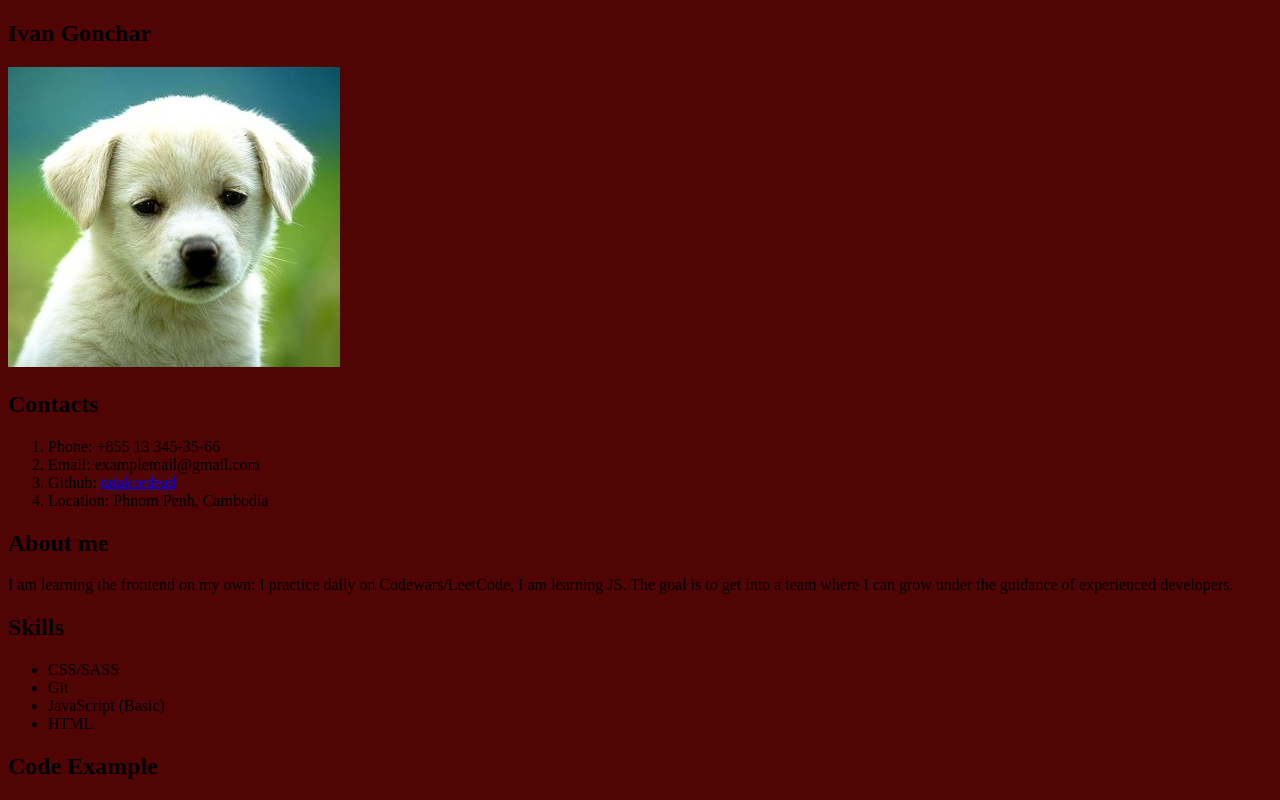
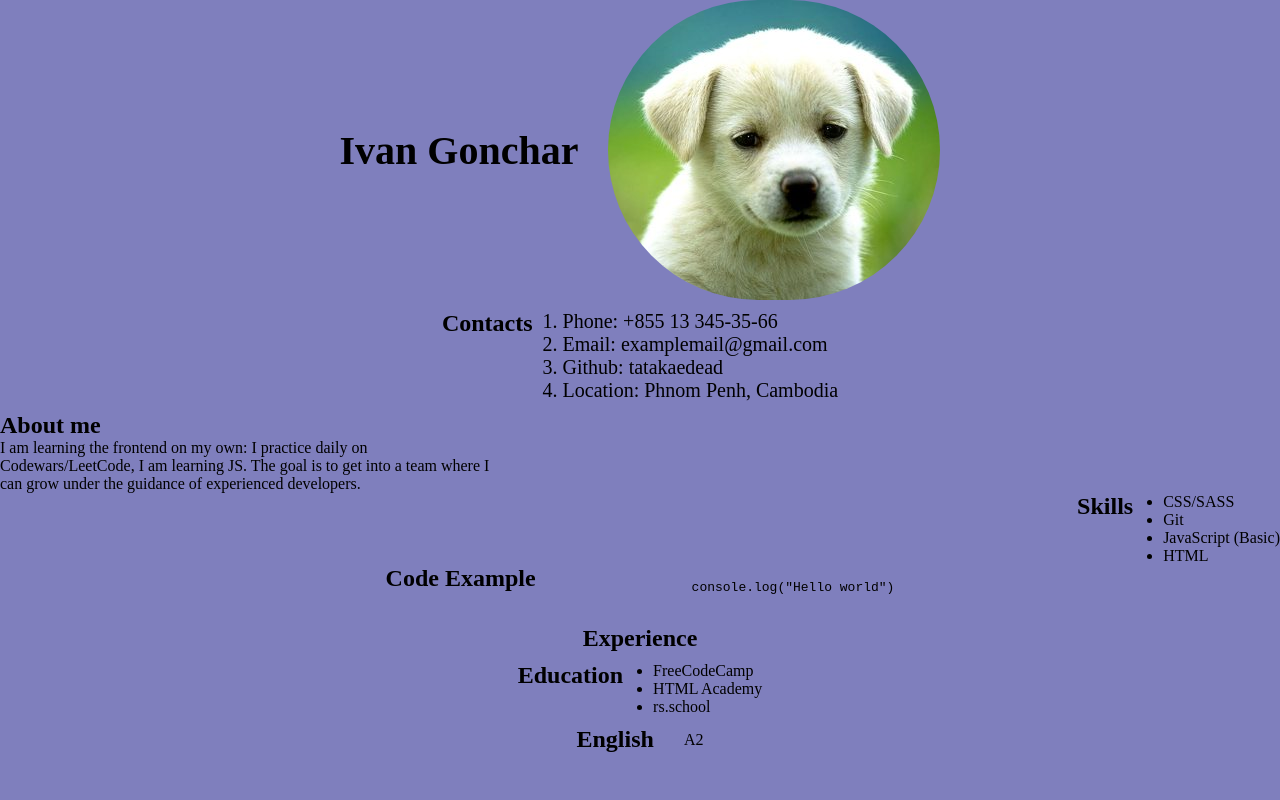
Before and after one commit to tatakaedead/rsschool-cv, a plain HTML site: page index.html in a window 1280 px wide. Shown: the top 800 px of the page. Drawn offline with Linux system fonts and the light colour scheme.

Commit message:
feat: add css file

```diff
--- a/css/style.css
+++ b/css/style.css
@@ -1,3 +1,113 @@
+* {
+    padding: 0px;
+    margin: 0px;
+    border: none;
+}
+
 body {
-    background-color: rgb(81, 4, 4);
+    background-color: #7f7fbd;
 }
+
+.container {}
+
+.title-and-photo {
+    display: flex;
+    justify-content: center;
+    gap: 30px;
+}
+
+.title {
+    font-size: 40px;
+    display: flex;
+    flex-direction: column;
+    justify-content: center;
+}
+
+.title-img {
+    border-radius: 150px;
+}
+
+.contacts {
+    padding: 10px 0 0 0;
+    display: flex;
+    justify-content: center;
+    gap: 30px;
+}
+
+.contacts-title {}
+
+.contacts-list {
+    font-size: 20px;
+}
+
+.contacts-list a {
+    color: black;
+    text-decoration: none;
+}
+
+.about {
+
+    padding: 10px 0 0 0;
+
+}
+
+.about-title {}
+
+.about-text {
+    width: 500px;
+}
+
+.skills {
+    gap: 30px;
+    display: flex;
+    justify-content: end;
+}
+
+.skills-title {}
+
+.skill-list {}
+
+.code-example {
+    display: flex;
+    justify-content: center;
+}
+
+.code-example-title {}
+
+.experience {
+    display: flex;
+    justify-content: center;
+}
+
+.experience-title {}
+
+.education {
+    display: flex;
+    justify-content: center;
+    gap: 30px;
+    padding: 10px 0 0 0;
+}
+
+.education a {
+    color: black;
+    text-decoration: none;
+}
+
+.education-title {}
+
+.education-list {}
+
+.english {
+    display: flex;
+    justify-content: center;
+    gap: 30px;
+    padding: 10px 0 0 0;
+}
+
+.english-title {}
+
+.english-text {
+    display: flex;
+    justify-content: center;
+    flex-direction: column;
+}
--- a/index.html
+++ b/index.html
@@ -6,6 +6,7 @@
     <meta name="viewport" content="width=device-width, initial-scale=1.0">
     <title>RS school cv</title>
     <link rel="stylesheet" href="css/style.css">
+    <link rel="icon" type="image/x-icon" href="css/img/123.jpeg">
 </head>
 
 <body>
@@ -14,7 +15,7 @@
             <h1 class="title">
                 Ivan Gonchar
             </h1>
-            <img src="css/img/123.jpeg" alt="puppy">
+            <img class="title-img" src="css/img/123.jpeg" alt="puppy">
         </section>
         <section class="contacts">
             <h2 class="contacts-title">Contacts</h2>
```
